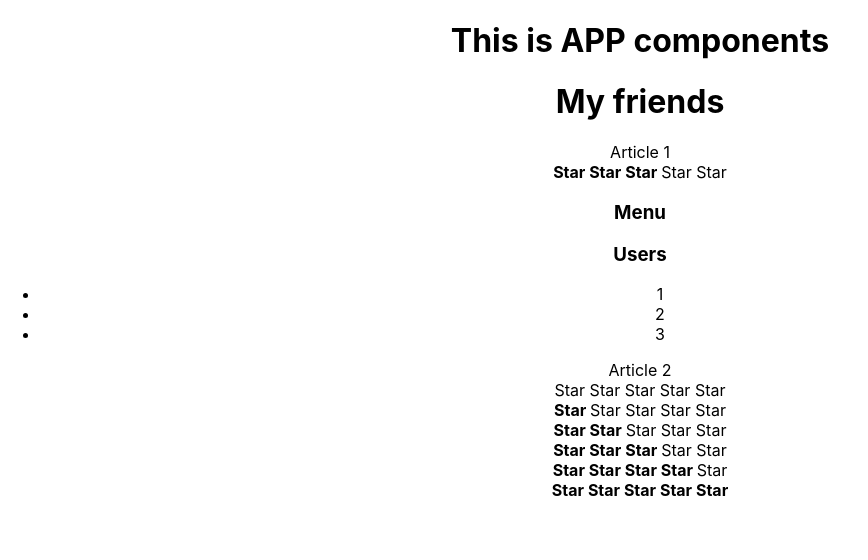
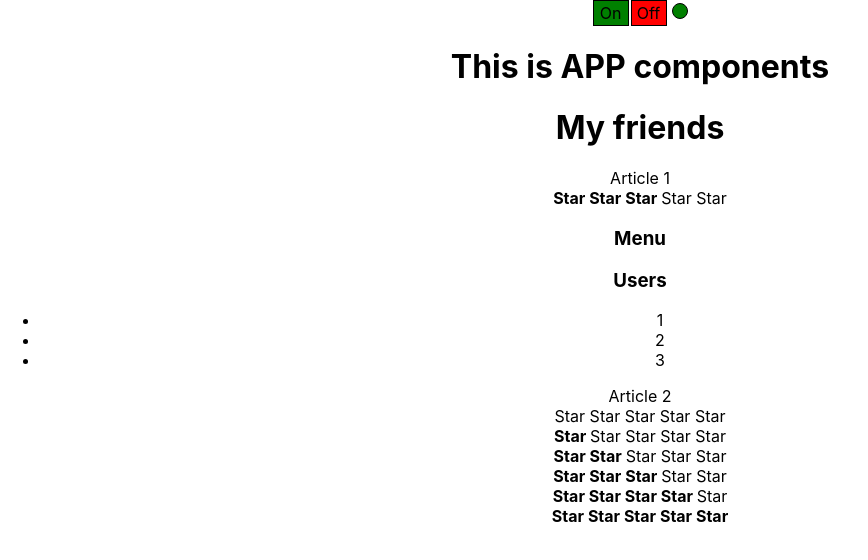
Before and after one commit to svetik-kov/IT_Incubator_kabzda, a React (Create React App) app: page / in a window 1280 px wide. Shown: the top 560 px of the page, without its empty margins (0-868 px from the left). Built offline with nearby package versions, Linux system fonts and the light colour scheme.

Commit message:
создание компоненты OnOff и создание стилей для кнопок

```diff
--- a/src/App.tsx
+++ b/src/App.tsx
@@ -2,6 +2,7 @@ import React from 'react';
 import './App.css';
 import Accordion from "./Components/Accordion";
 import {Rating} from "./Components/Rating";
+import {OnOff} from "./Components/OnnOff/OnOff";
 
 function App() {
     console.log('APP')
@@ -21,12 +22,15 @@ function App() {
           Learn React
         </a>
       </header>*/}
+            <OnOff on={true}/>
 
-            <PageTitle title={'This is APP components'} />
-            <PageTitle title={'My friends'} />
+
+
+            <PageTitle title={'This is APP components'}/>
+            <PageTitle title={'My friends'}/>
             Article 1
             <Rating value={3}/>
-            <Accordion titleValue={"Menu"} collapsed={true} />
+            <Accordion titleValue={"Menu"} collapsed={true}/>
             <Accordion titleValue={"Users"} collapsed={false}/>
             Article 2
             <Rating value={0}/>
@@ -40,13 +44,14 @@ function App() {
     );
 }
 
-type PageTitlePropsType={
-    title:string
+type PageTitlePropsType = {
+    title: string
 }
-function PageTitle (props:PageTitlePropsType) {
+
+function PageTitle(props: PageTitlePropsType) {
 
     return (
-        <div> <h1>{props.title}</h1></div>
+        <div><h1>{props.title}</h1></div>
     )
 
 }
--- /dev/null
+++ b/src/Components/OnnOff/OnOff.tsx
@@ -0,0 +1,45 @@
+import React from 'react';
+
+
+type OnOffPropsType = {
+    on: boolean
+}
+export const OnOff = (props: OnOffPropsType) => {
+    const onStyle = {
+        width: "30px",
+        height: "20px",
+        border: '1px solid black',
+        display: 'inline-block',
+               padding: '2px',
+        backgroundColor:'green'
+
+    }
+    const offStyle = {
+        width: "30px",
+        height: "20px",
+        border: '1px solid black',
+        display: 'inline-block',
+        marginLeft: '2px',
+        padding: '2px',
+        backgroundColor:'red'
+    }
+    const indicatorStyle = {
+        width: '10px',//ширина
+        height: '10px',//высота
+        borderRadius: '50%',//радиус
+        border: '1px solid black',// граница
+        display: 'inline-block',//выстраивание в линию
+        marginLeft: '5px',//отступ слева
+        padding: '2px',//внутренние отступы
+        backgroundColor:'green'//цвет
+
+    }
+
+    return (
+        <div>
+            <div style={onStyle}>On</div>
+            <div style={offStyle}>Off</div>
+            <div style={indicatorStyle}></div>
+        </div>
+    );
+};
```
